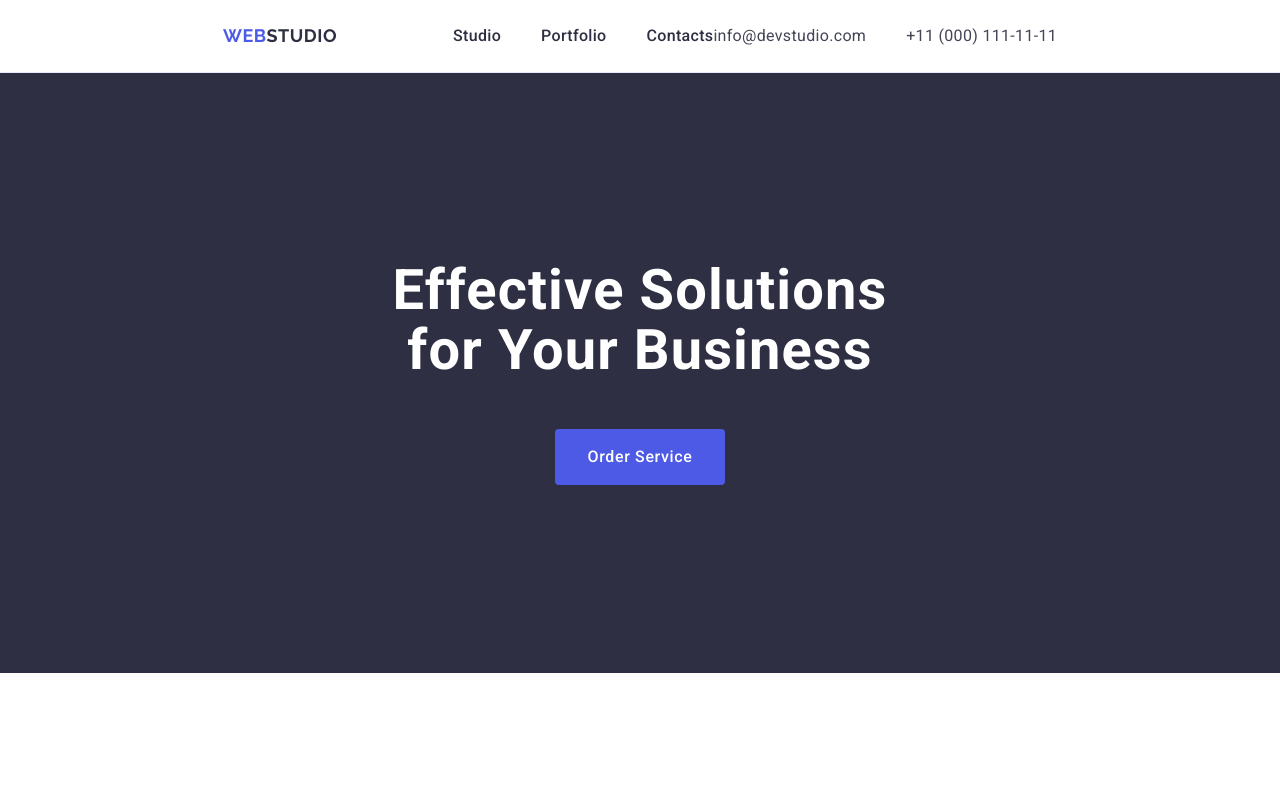
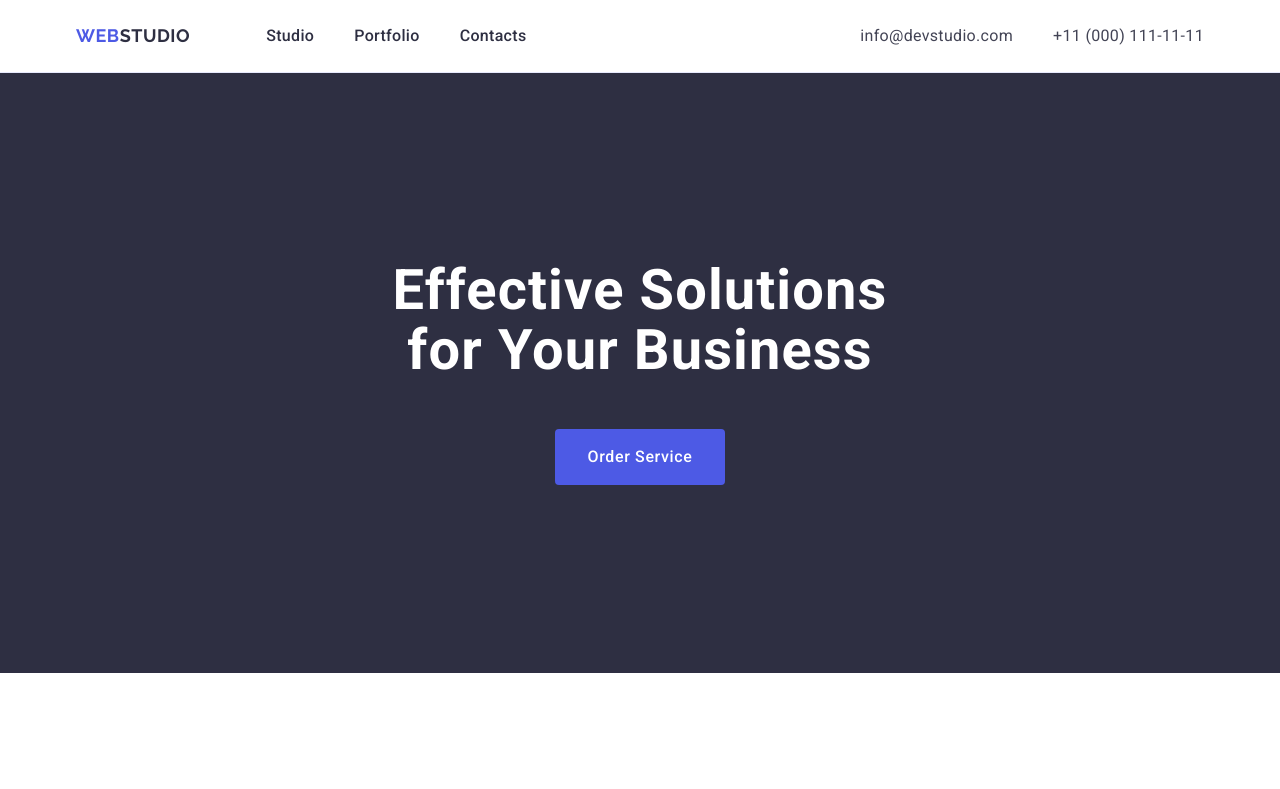
Before and after one commit to Anastassia2312/goit-markup-hw-03, a plain HTML site: page index.html in a window 1280 px wide. Shown: the top 789 px of the page. Drawn offline with nearby package versions, Linux system fonts and the light colour scheme.

Commit message:
Update styles

```diff
--- a/css/styles.css
+++ b/css/styles.css
@@ -45,6 +45,7 @@
 
 .container {
   max-width: 1158px;
+  width: 100%;
   padding-left: 15px;
   padding-right: 15px;
   margin: 0 auto;
@@ -90,7 +91,6 @@
 .page-navigation {
   display: flex;
   align-items: center;
-  gap: 40px;
   margin-right: auto;
 }
 
@@ -279,7 +279,6 @@
 
 .team-member-img {
   padding-bottom: 32px;
-  object-fit: cover;
 }
 
 .team-member {
```
